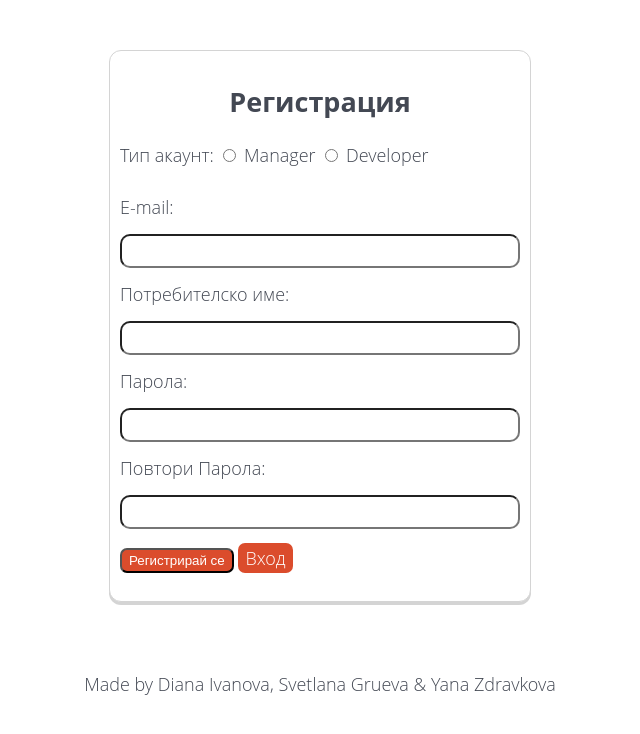
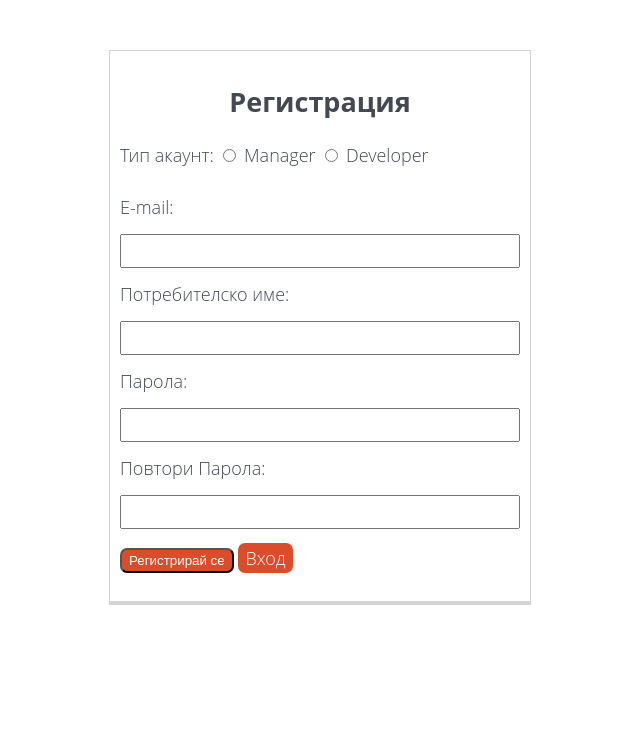
Before and after one commit to EstimateMe/Project-Estimation, a PHP site: page /register.php in a window 1280 px wide. Shown: the top 734 px of the page, without its empty margins (320-960 px from the left). Run offline with PHP 8.4, Linux system fonts and the light colour scheme.

Commit message:
Edit syles of login & register and remove Made by message

```diff
--- a/login.php
+++ b/login.php
@@ -67,7 +67,6 @@ if ($msg != "")
    <a href="register.php" class="btn">Регистрация</a>
    </form>
    </div>
-   <div class="footer"> Made by Diana Ivanova, Svetlana Grueva &amp Yana Zdravkova</div>
 </div>
 
 </body>
--- a/main.css
+++ b/main.css
@@ -16,7 +16,6 @@ body {
 	padding: 10px;
 	box-shadow: 0px 3px 0px 0px #d4d4d4;
 	border: 1px solid #d4d4d4;
-	border-radius: 12px;
 	margin: 0 auto;
 	margin-top: 50px;
 	background-color: #FFFFFF;
@@ -31,7 +30,6 @@ select {
 	margin-bottom: 10px;
 	margin-top: 15px;
 	padding: 15px;
-	border-radius: 10px;
 }
 .header {
 	font-size: 30px;
--- a/register.php
+++ b/register.php
@@ -39,7 +39,6 @@ Project Estimation
    </form>
    <div id="result"></div>
    </div>
-   <div class="footer"> Made by Diana Ivanova, Svetlana Grueva &amp Yana Zdravkova</div>
 </div>
 
 </body>
```
